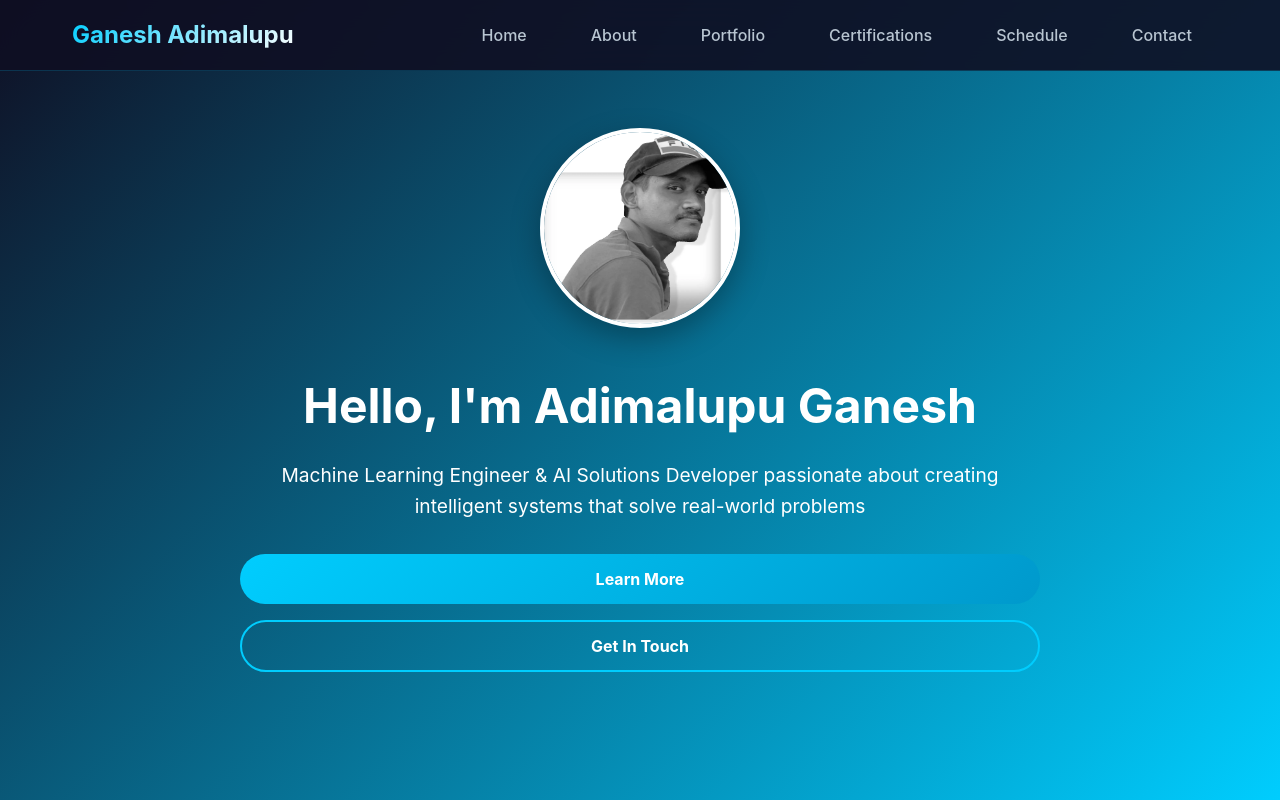
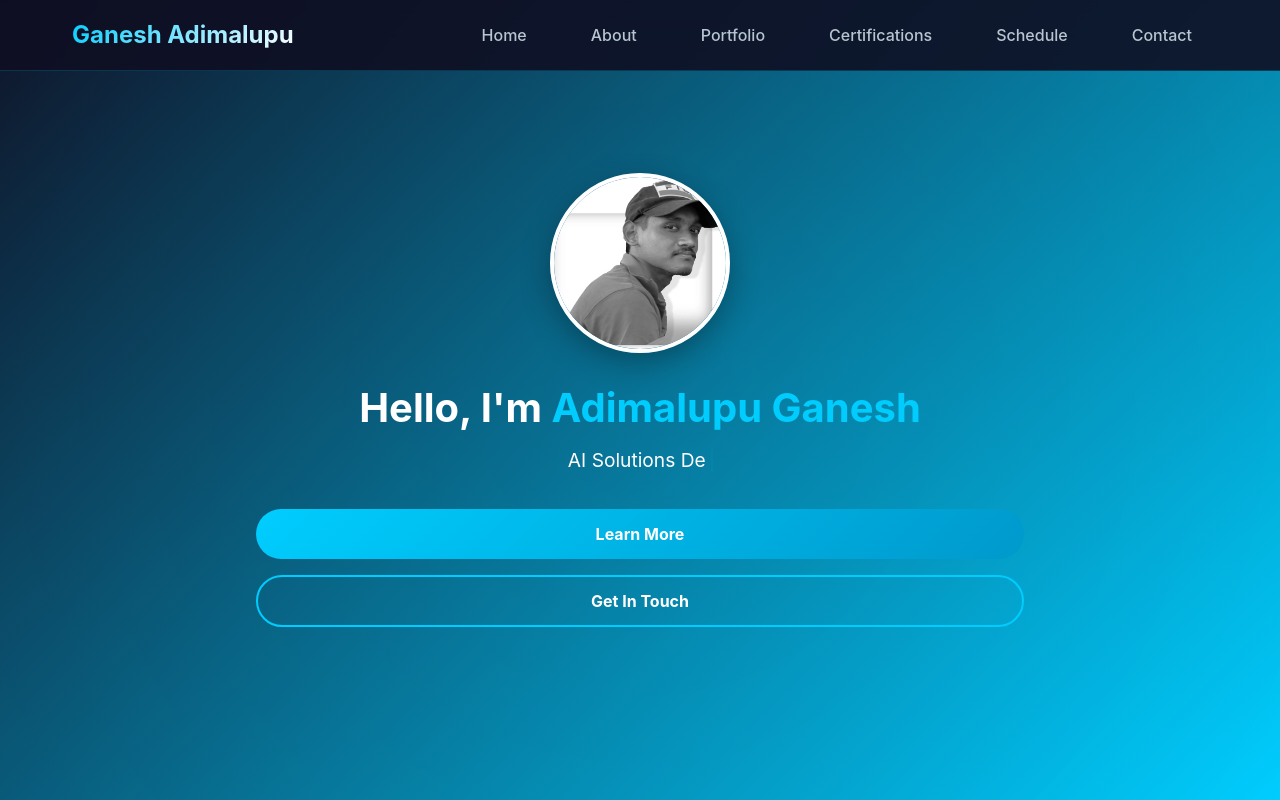
Before and after one commit to GaneshAdimalupu/Ganesh-Adimalupu, a React (Create React App) app: page / in a window 1280 px wide. Shown: the top 800 px of the page. Built offline with nearby package versions, Linux system fonts and the light colour scheme.

Commit message:
animated hero section

```diff
--- a/src/components/hero/hero.css
+++ b/src/components/hero/hero.css
@@ -1,41 +1,75 @@
 /* components/hero/hero.css */
 
 .hero {
+  position: relative;
   height: 100vh;
+  padding: 2rem;
+  background: linear-gradient(135deg, #0f0f23 0%, #00CDFE 100%);
+  color: white;
   display: flex;
   align-items: center;
   justify-content: center;
   text-align: center;
-  background: linear-gradient(135deg, #0f0f23 0%, #00CDFE 100%);
-  color: white;
-  padding: 0 2rem;
+  overflow: hidden;
+}
+
+.parallax-bg {
+  position: absolute;
+  top: -50%;
+  left: -50%;
+  width: 200%;
+  height: 200%;
+  background: radial-gradient(circle, #00CDFE10 0%, transparent 70%);
+  animation: floatBackground 30s linear infinite;
+  z-index: 0;
+}
+
+@keyframes floatBackground {
+  from {
+    transform: translate(0, 0) rotate(0deg);
+  }
+  to {
+    transform: translate(0, 0) rotate(360deg);
+  }
 }
 
 .hero-content {
+  position: relative;
+  z-index: 2;
   max-width: 800px;
+  width: 100%;
+  padding: 1rem;
 }
 
 .profile-photo {
-  width: 200px;
-  height: 200px;
+  width: 180px;
+  height: 180px;
   border-radius: 50%;
   object-fit: cover;
-  margin-bottom: 2rem;
+  margin: 0 auto 1.5rem;
   border: 4px solid white;
   box-shadow: 0 10px 30px rgba(0,0,0,0.3);
+  transition: transform 0.3s ease;
+}
+
+.profile-photo:hover {
+  transform: scale(1.05);
 }
 
 .hero h1 {
-  font-size: 3rem;
-  margin-bottom: 1rem;
-  animation: fadeInUp 1s ease;
+  font-size: 2.5rem;
+  margin-bottom: 0.8rem;
+  line-height: 1.2;
 }
 
-.hero p {
+.highlight {
+  color: #00CDFE;
+}
+
+.typing-text {
   font-size: 1.2rem;
   margin-bottom: 2rem;
-  opacity: 0.9;
-  animation: fadeInUp 1s ease 0.3s both;
+  min-height: 2rem;
 }
 
 .hero-buttons {
@@ -43,25 +77,23 @@
   gap: 1rem;
   justify-content: center;
   flex-wrap: wrap;
-  animation: fadeInUp 1s ease 0.6s both;
 }
 
 .cta-button {
-  display: inline-block;
-  padding: 12px 30px;
+  padding: 12px 28px;
   border-radius: 50px;
-  font-weight: bold;
-  border: none;
+  font-weight: 600;
+  font-size: 1rem;
   cursor: pointer;
-  font-size: 1rem;
   transition: all 0.3s ease;
   text-decoration: none;
+  border: none;
+  display: inline-block;
 }
 
 .cta-button.primary {
   background: linear-gradient(135deg, #00CDFE 0%, #0099cc 100%);
   color: white;
-  border: none;
 }
 
 .cta-button.primary:hover {
@@ -83,39 +115,34 @@
   box-shadow: 0 10px 30px rgba(0, 205, 254, 0.3);
 }
 
-@keyframes fadeInUp {
-  from {
-    opacity: 0;
-    transform: translateY(30px);
+/* ===== Responsive Design ===== */
+
+@media (max-width: 768px) {
+  .hero {
+    padding: 3rem 1rem;
   }
-  to {
-    opacity: 1;
-    transform: translateY(0);
+
+  .profile-photo {
+    width: 140px;
+    height: 140px;
   }
-}
 
-/* Mobile Styles */
-@media (max-width: 768px) {
   .hero h1 {
     font-size: 2rem;
   }
 
-  .hero p {
+  .typing-text {
     font-size: 1rem;
   }
 
-  .profile-photo {
-    width: 150px;
-    height: 150px;
+  .cta-button {
+    width: 100%;
+    max-width: 250px;
   }
 
   .hero-buttons {
     flex-direction: column;
-    align-items: center;
-  }
-
-  .cta-button {
-    width: 200px;
+    gap: 0.75rem;
   }
 }
 
@@ -124,8 +151,17 @@
     font-size: 1.5rem;
   }
 
+  .typing-text {
+    font-size: 0.95rem;
+  }
+
   .profile-photo {
     width: 120px;
     height: 120px;
   }
+
+  .cta-button {
+    font-size: 0.95rem;
+    padding: 10px 24px;
+  }
 }
--- a/src/components/hero/hero.js
+++ b/src/components/hero/hero.js
@@ -1,9 +1,20 @@
-// components/hero/hero.js
 import React from 'react';
+import { useTypewriter, Cursor } from 'react-simple-typewriter';
+import { motion } from 'framer-motion';
 import './hero.css';
 import profileImage from '../../assets/images/profile.webp';
 
 const Hero = () => {
+  const [text] = useTypewriter({
+    words: [
+      'Machine Learning Engineer 💻',
+      'AI Solutions Developer 🤖',
+      'Open Source Contributor 🌐',
+    ],
+    loop: true,
+    delaySpeed: 2000,
+  });
+
   const scrollToSection = (sectionId) => {
     const element = document.getElementById(sectionId);
     if (element) {
@@ -13,29 +24,43 @@ const Hero = () => {
 
   return (
     <section id="home" className="hero">
-      <div className="hero-content">
+      <div className="parallax-bg"></div>
+
+      <motion.div
+        className="hero-content"
+        initial={{ opacity: 0, y: 40 }}
+        animate={{ opacity: 1, y: 0 }}
+        transition={{ duration: 1 }}
+      >
         <img
           src={profileImage}
-          alt="Ganesh Adimalupu"
+          alt="Adimalupu Ganesh profile"
           className="profile-photo"
         />
-        <h1>Hello, I'm Adimalupu Ganesh</h1>
-        <p>Machine Learning Engineer & AI Solutions Developer passionate about creating intelligent systems that solve real-world problems</p>
+        <h1>Hello, I'm <span className="highlight">Adimalupu Ganesh</span></h1>
+
+        <p className="typing-text">
+          <span>{text}</span>
+          <Cursor cursorColor="#00CDFE" />
+        </p>
+
         <div className="hero-buttons">
           <button
             className="cta-button primary"
             onClick={() => scrollToSection('about')}
+            aria-label="Scroll to About Section"
           >
             Learn More
           </button>
           <button
             className="cta-button secondary"
             onClick={() => scrollToSection('contact')}
+            aria-label="Scroll to Contact Section"
           >
             Get In Touch
           </button>
         </div>
-      </div>
+      </motion.div>
     </section>
   );
 };
```
